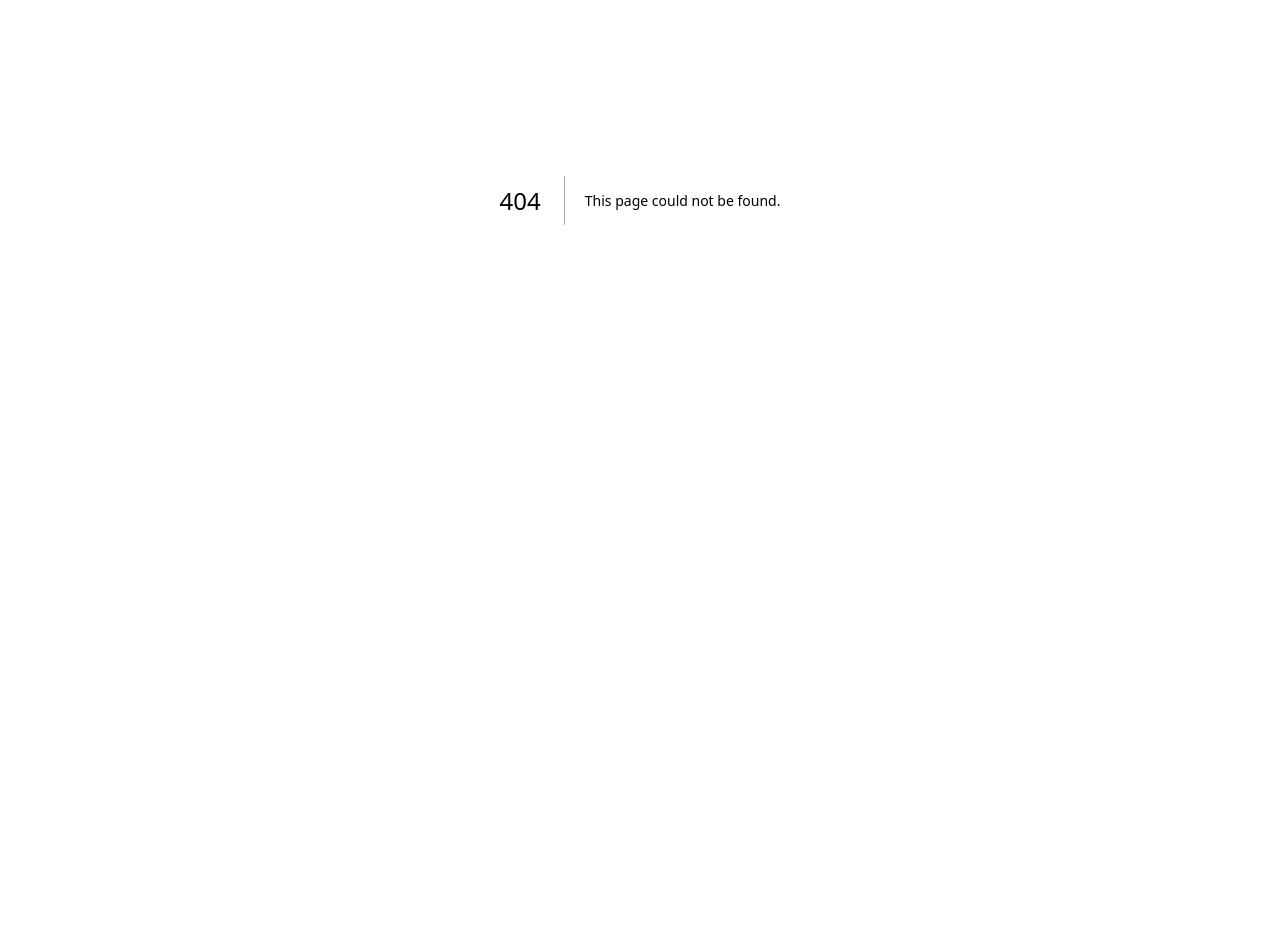
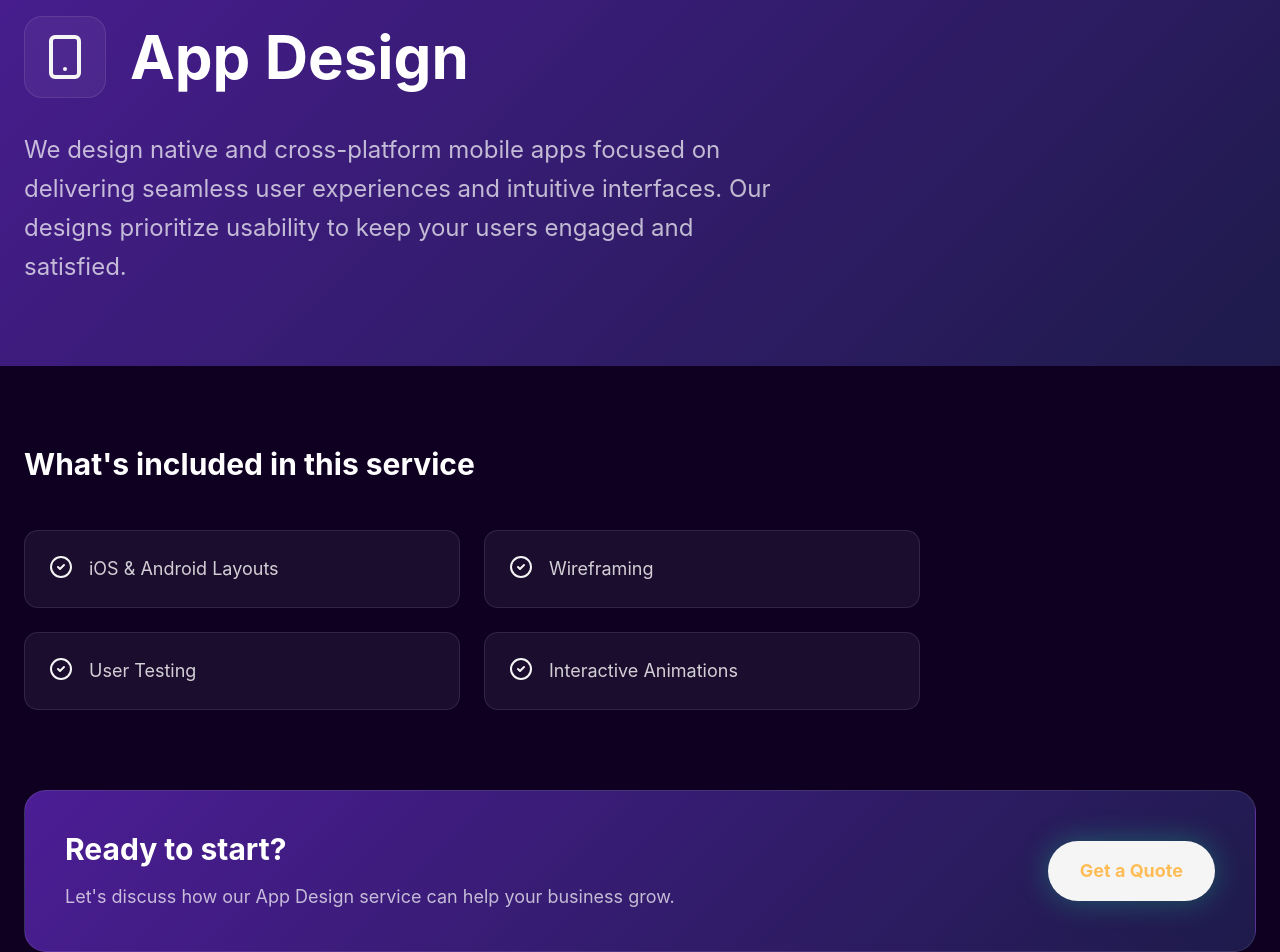
Before and after one commit to mjunaidoffical876/Website-Innovator, a Next.js app: page /services/app-design in a window 1280 px wide. Before the commit this address had no page. Shown: the part 200-1152 px from the top of the page. Before the commit the page ends 800 px from the top, so only its background shows below. Built offline with nearby package versions, Linux system fonts and the light colour scheme.

Commit message:
Create single services pages with dynamic routes

```diff
--- /dev/null
+++ b/app/services/[slug]/page.tsx
@@ -0,0 +1,88 @@
+import { servicesData } from '@/lib/servicesData';
+import { notFound } from 'next/navigation';
+import Header from '@/components/Header';
+import Footer from '@/components/Footer';
+import Link from 'next/link';
+import { ArrowLeft, CheckCircle2 } from 'lucide-react';
+
+export function generateStaticParams() {
+    return servicesData.map((service) => ({
+        slug: service.slug,
+    }));
+}
+
+export function generateMetadata({ params }: { params: { slug: string } }) {
+    const service = servicesData.find(s => s.slug === params.slug);
+    if (!service) return { title: 'Service Not Found' };
+
+    return {
+        title: `${service.title} Services`,
+        description: service.desc,
+    }
+}
+
+export default function ServicePage({ params }: { params: { slug: string } }) {
+    const service = servicesData.find((s) => s.slug === params.slug);
+
+    if (!service) {
+        notFound();
+    }
+
+    const Icon = service.icon;
+
+    return (
+        <main className="min-h-screen bg-[#0f0022] text-white selection:bg-secondary/30 font-sans">
+            <Header />
+
+            <section className="pt-40 pb-20 gradient-bg relative overflow-hidden min-h-[60vh] flex flex-col justify-center">
+                <div className="container mx-auto px-6 relative z-10">
+                    <Link href="/#services" className="inline-flex items-center text-white/70 hover:text-secondary mb-8 transition-colors group">
+                        <ArrowLeft className="w-4 h-4 mr-2 group-hover:-translate-x-1 transition-transform" />
+                        Back to Services
+                    </Link>
+
+                    <div className="flex items-center gap-6 mb-8">
+                        <div className="p-4 bg-white/5 border border-white/10 rounded-2xl backdrop-blur-sm">
+                            <Icon className="w-12 h-12 text-secondary" />
+                        </div>
+                        <h1 className="text-4xl md:text-6xl font-bold">
+                            {service.title}
+                        </h1>
+                    </div>
+
+                    <p className="text-xl md:text-2xl text-white/70 max-w-3xl leading-relaxed">
+                        {service.fullDesc}
+                    </p>
+                </div>
+            </section>
+
+            <section className="py-20 relative">
+                <div className="container mx-auto px-6 relative z-10">
+                    <div className="max-w-4xl">
+                        <h2 className="text-3xl font-bold mb-12">What's included in this service</h2>
+                        <div className="grid md:grid-cols-2 gap-6">
+                            {service.features.map((feature, index) => (
+                                <div key={index} className="flex items-start gap-4 p-6 bg-white/5 border border-white/10 rounded-xl hover:bg-white/10 transition-colors">
+                                    <CheckCircle2 className="w-6 h-6 text-secondary shrink-0" />
+                                    <span className="text-lg text-white/80">{feature}</span>
+                                </div>
+                            ))}
+                        </div>
+                    </div>
+
+                    <div className="mt-20 p-10 gradient-bg rounded-3xl border border-white/10 flex flex-col md:flex-row items-center justify-between gap-8 relative overflow-hidden">
+                        <div className="relative z-10">
+                            <h3 className="text-3xl font-bold mb-4 text-white">Ready to start?</h3>
+                            <p className="text-white/70 text-lg">Let's discuss how our {service.title} service can help your business grow.</p>
+                        </div>
+                        <Link href="/contact" className="relative z-10 bg-secondary text-primary px-8 py-4 rounded-full font-bold text-lg hover:scale-105 transition-transform shrink-0 whitespace-nowrap shadow-[0_0_30px_rgba(20,241,149,0.3)]">
+                            Get a Quote
+                        </Link>
+                    </div>
+                </div>
+            </section>
+
+            <Footer />
+        </main>
+    );
+}
--- a/components/Services.tsx
+++ b/components/Services.tsx
@@ -1,15 +1,7 @@
 "use client";
 import { motion } from 'framer-motion';
-import { Search, Code, TrendingUp, Smartphone, Palette, Globe } from 'lucide-react';
-
-const services = [
-    { icon: Search, title: "SEO Strategy", desc: "Search engine optimization for maximum visibility." },
-    { icon: Palette, title: "Web Design", desc: "Modern interfaces focused on the user." },
-    { icon: Code, title: "Development", desc: "Clean and scalable code for your platform." },
-    { icon: TrendingUp, title: "Marketing", desc: "Campaigns oriented to real conversion." },
-    { icon: Smartphone, title: "App Design", desc: "Fluid and attractive mobile experiences." },
-    { icon: Globe, title: "Hosting", desc: "Security and speed for your website." }
-];
+import Link from 'next/link';
+import { servicesData } from '@/lib/servicesData';
 
 export default function Services() {
     return (
@@ -26,19 +18,20 @@ export default function Services() {
                 </div>
 
                 <div className="grid md:grid-cols-3 gap-8">
-                    {services.map((item, index) => (
+                    {servicesData.map((item, index) => (
+                        <Link href={`/services/${item.slug}`} key={index}>
                             <motion.div
-                            key={index}
                                 initial={{ opacity: 0, y: 30 }}
                                 whileInView={{ opacity: 1, y: 0 }}
                                 transition={{ delay: index * 0.1, duration: 0.5 }}
                                 whileHover={{ scale: 1.05 }}
-                            className="p-8 bg-white/5 border border-white/10 rounded-2xl backdrop-blur-sm hover:bg-white/10 transition-all cursor-pointer group"
+                                className="p-8 h-full bg-white/5 border border-white/10 rounded-2xl backdrop-blur-sm hover:bg-white/10 transition-all cursor-pointer group"
                             >
                                 <item.icon className="w-12 h-12 text-secondary mb-6 group-hover:scale-110 transition-transform" />
                                 <h3 className="text-2xl font-bold text-white mb-3">{item.title}</h3>
                                 <p className="text-white/50 text-base leading-relaxed">{item.desc}</p>
                             </motion.div>
+                        </Link>
                     ))}
                 </div>
             </div>
--- /dev/null
+++ b/lib/servicesData.ts
@@ -0,0 +1,52 @@
+import { Search, Code, TrendingUp, Smartphone, Palette, Globe } from 'lucide-react';
+
+export const servicesData = [
+    {
+        slug: "seo-strategy",
+        icon: Search,
+        title: "SEO Strategy",
+        desc: "Search engine optimization for maximum visibility.",
+        fullDesc: "Our SEO strategies are designed to boost your search engine rankings and increase your website's visibility. We offer comprehensive keyword research, on-page and off-page optimization, and regular performance reporting to ensure your long-term success.",
+        features: ["Keyword Research", "On-Page SEO", "Link Building", "Performance Tracking"]
+    },
+    {
+        slug: "web-design",
+        icon: Palette,
+        title: "Web Design",
+        desc: "Modern interfaces focused on the user.",
+        fullDesc: "We create stunning, responsive, and user-centric web designs that engage your visitors and convert them into customers. Our design process ensures that your brand identity shines through while maintaining high performance and accessibility standards.",
+        features: ["UI/UX Design", "Responsive Layouts", "Interactive Prototypes", "Brand Identity"]
+    },
+    {
+        slug: "development",
+        icon: Code,
+        title: "Development",
+        desc: "Clean and scalable code for your platform.",
+        fullDesc: "We build tailored web applications and platforms using cutting-edge technologies. Our development team focuses on creating secure, robust, and scalable architectures that can grow seamlessly alongside your business.",
+        features: ["Custom Web Apps", "E-commerce Solutions", "API Integration", "Performance Optimization"]
+    },
+    {
+        slug: "marketing",
+        icon: TrendingUp,
+        title: "Marketing",
+        desc: "Campaigns oriented to real conversion.",
+        fullDesc: "Our digital marketing services are data-driven and focused on delivering measurable results. We manage multi-channel campaigns that target the right audience to maximize your ROI and accelerate your business growth.",
+        features: ["Social Media Campaigns", "PPC Advertising", "Email Marketing", "Conversion Optimization"]
+    },
+    {
+        slug: "app-design",
+        icon: Smartphone,
+        title: "App Design",
+        desc: "Fluid and attractive mobile experiences.",
+        fullDesc: "We design native and cross-platform mobile apps focused on delivering seamless user experiences and intuitive interfaces. Our designs prioritize usability to keep your users engaged and satisfied.",
+        features: ["iOS & Android Layouts", "Wireframing", "User Testing", "Interactive Animations"]
+    },
+    {
+        slug: "hosting",
+        icon: Globe,
+        title: "Hosting",
+        desc: "Security and speed for your website.",
+        fullDesc: "We offer secure, high-speed hosting solutions tailored to your platform's specific needs. Experience 99.9% uptime, regular automated backups, and 24/7 monitoring to keep your website safe and running smoothly.",
+        features: ["SSL Certificates", "Daily Backups", "CDN Integration", "24/7 Server Monitoring"]
+    }
+];
```
Lines whose indentation alone changed are shown as unchanged.
